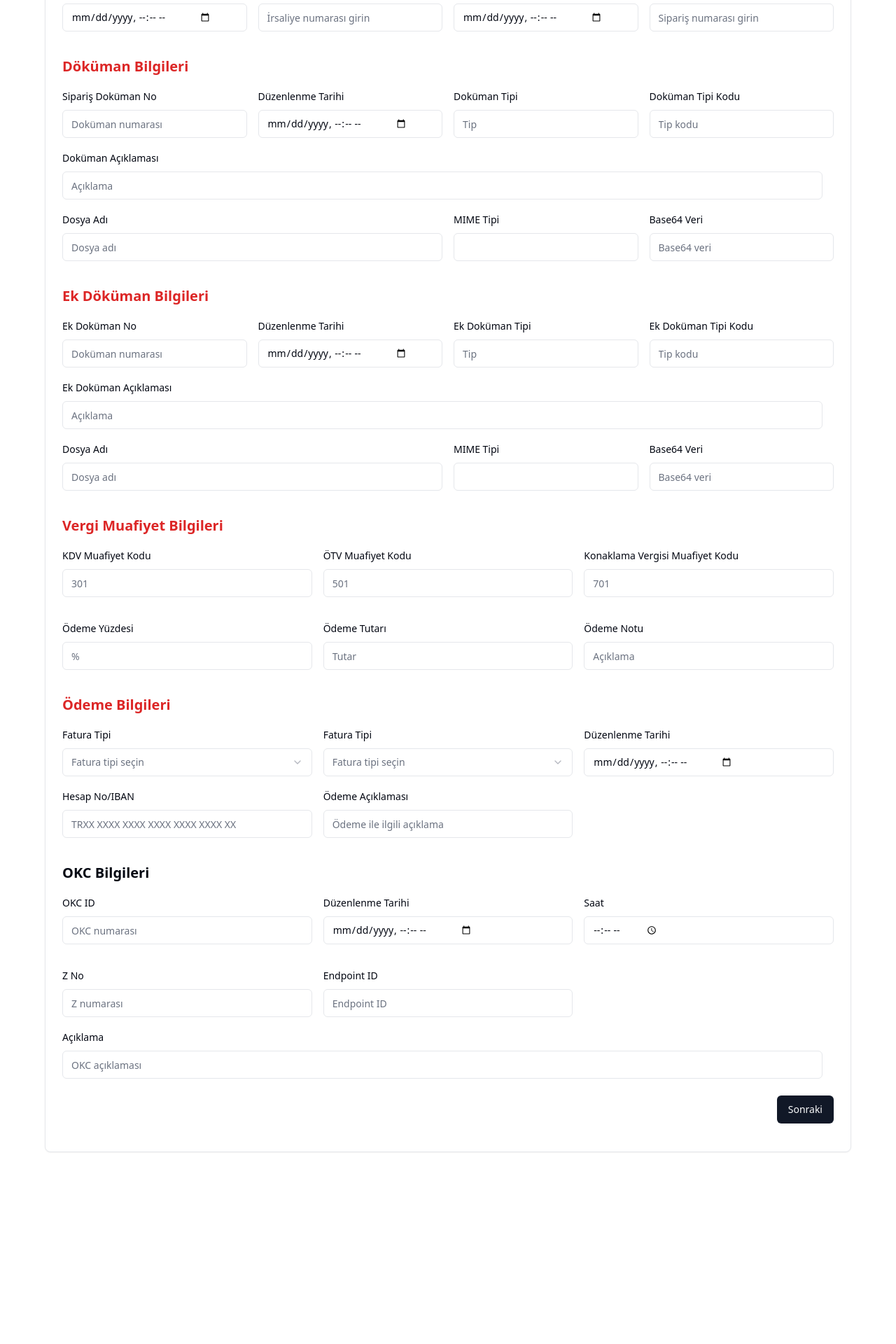
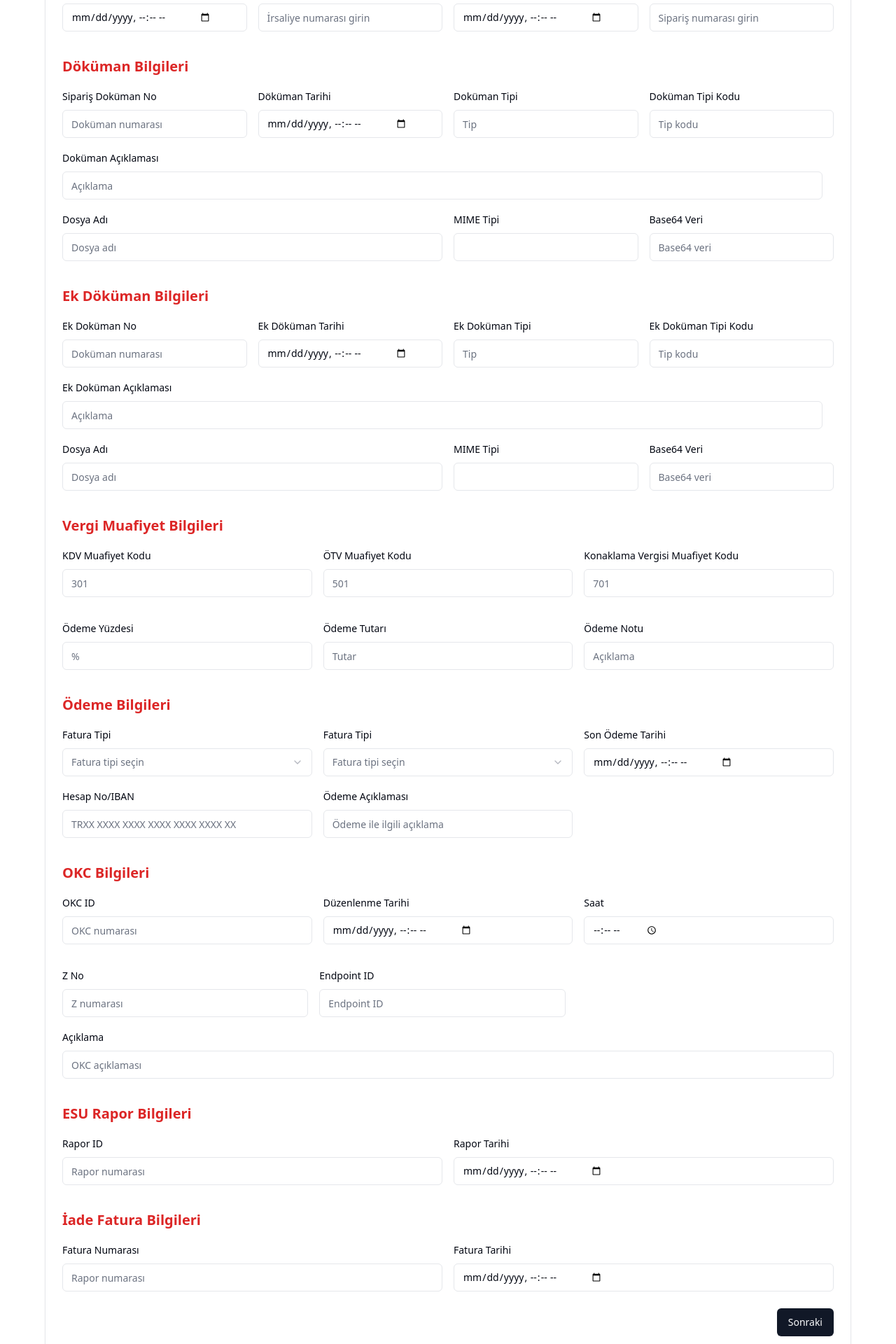
Before and after one commit to aliklc/e-invoice-assignment, a Next.js app: page / in a window 1280 px wide. Shown: the part 360-2280 px from the top of the page at 70% size. Before the commit the page ends 2038 px from the top, so only its background shows below. Built offline with nearby package versions, Linux system fonts and the light colour scheme.

Commit message:
tarihler düzenlendi

```diff
--- a/src/components/EInvoiceForm.tsx
+++ b/src/components/EInvoiceForm.tsx
@@ -95,14 +95,24 @@ export default function EInvoiceForm() {
         PayeeFinancialAccountID: "",
         Note: ""
       },
-        OKCInfo: {
+      OKCInfo: {
         ID: "",
         IssueDate: "",
         Time: "",
         ZNo: "",
         EndPointID: "",
         DocumentDescription: ""
-      }
+      },
+      ESUReportInfo: {
+        ID: "",
+        IssueDate: ""
+      },
+      ReturnInvoiceInfo: [
+        {
+          InvoiceNumber: "",
+          IssueDate: ""
+        }
+      ]
       },
       CompanyInfo: {
         TaxNumber: "",
--- a/src/components/InvoiceInfoForm.tsx
+++ b/src/components/InvoiceInfoForm.tsx
@@ -67,9 +67,7 @@ export function InvoiceInfoForm() {
           control={control}
           name="InvoiceInfo.IssueDate"
           render={({ field }) => {
-            // ISO formatını datetime-local formatına çevir
             const value = field.value ? new Date(field.value).toISOString().slice(0, 16) : '';
-
             return (
               <FormItem className="space-y-2">
                 <FormLabel>Düzenlenme Tarihi</FormLabel>
@@ -78,7 +76,6 @@ export function InvoiceInfoForm() {
                     type="datetime-local"
                     value={value}
                     onChange={(e) => {
-                      // datetime-local'dan gelen değeri ISO formatına çevir
                       field.onChange(e.target.value ? new Date(e.target.value).toISOString() : '');
                     }}
                   />
@@ -155,18 +152,15 @@ export function InvoiceInfoForm() {
           control={control}
           name="InvoiceInfo.DespatchDocumentReference.0.IssueDate"
           render={({ field }) => {
-            // ISO formatını datetime-local formatına çevir
             const value = field.value ? new Date(field.value).toISOString().slice(0, 16) : '';
-
             return (
               <FormItem className="space-y-2">
-                <FormLabel>Düzenlenme Tarihi</FormLabel>
+                <FormLabel>İrsaliye Tarihi</FormLabel>
                 <FormControl>
                   <Input
                     type="datetime-local"
                     value={value}
                     onChange={(e) => {
-                      // datetime-local'dan gelen değeri ISO formatına çevir
                       field.onChange(e.target.value ? new Date(e.target.value).toISOString() : '');
                     }}
                   />
@@ -193,18 +187,15 @@ export function InvoiceInfoForm() {
           control={control}
           name="InvoiceInfo.OrderReference.0.IssueDate"
           render={({ field }) => {
-            // ISO formatını datetime-local formatına çevir
             const value = field.value ? new Date(field.value).toISOString().slice(0, 16) : '';
-
             return (
               <FormItem className="space-y-2">
-                <FormLabel>Düzenlenme Tarihi</FormLabel>
+                <FormLabel>Sipariş Tarihi</FormLabel>
                 <FormControl>
                   <Input
                     type="datetime-local"
                     value={value}
                     onChange={(e) => {
-                      // datetime-local'dan gelen değeri ISO formatına çevir
                       field.onChange(e.target.value ? new Date(e.target.value).toISOString() : '');
                     }}
                   />
@@ -249,18 +240,15 @@ export function InvoiceInfoForm() {
           control={control}
           name="InvoiceInfo.OrderReferenceDocument.0.IssueDate"
           render={({ field }) => {
-            // ISO formatını datetime-local formatına çevir
             const value = field.value ? new Date(field.value).toISOString().slice(0, 16) : '';
-
             return (
               <FormItem className="space-y-2">
-                <FormLabel>Düzenlenme Tarihi</FormLabel>
+                <FormLabel>Döküman Tarihi</FormLabel>
                 <FormControl>
                   <Input
                     type="datetime-local"
                     value={value}
                     onChange={(e) => {
-                      // datetime-local'dan gelen değeri ISO formatına çevir
                       field.onChange(e.target.value ? new Date(e.target.value).toISOString() : '');
                     }}
                   />
@@ -373,18 +361,15 @@ export function InvoiceInfoForm() {
           control={control}
           name="InvoiceInfo.AdditionalDocumentReferences.0.IssueDate"
           render={({ field }) => {
-            // ISO formatını datetime-local formatına çevir
             const value = field.value ? new Date(field.value).toISOString().slice(0, 16) : '';
-
             return (
               <FormItem className="space-y-2">
-                <FormLabel>Düzenlenme Tarihi</FormLabel>
+                <FormLabel>Ek Döküman Tarihi</FormLabel>
                 <FormControl>
                   <Input
                     type="datetime-local"
                     value={value}
                     onChange={(e) => {
-                      // datetime-local'dan gelen değeri ISO formatına çevir
                       field.onChange(e.target.value ? new Date(e.target.value).toISOString() : '');
                     }}
                   />
@@ -627,18 +612,15 @@ export function InvoiceInfoForm() {
             control={control}
             name="InvoiceInfo.PaymentMeansInfo.DueDate"
             render={({ field }) => {
-              // ISO formatını datetime-local formatına çevir
               const value = field.value ? new Date(field.value).toISOString().slice(0, 16) : '';
-
               return (
                 <FormItem className="space-y-2">
-                  <FormLabel>Düzenlenme Tarihi</FormLabel>
+                  <FormLabel>Son Ödeme Tarihi</FormLabel>
                   <FormControl>
                     <Input
                       type="datetime-local"
                       value={value}
                       onChange={(e) => {
-                        // datetime-local'dan gelen değeri ISO formatına çevir
                         field.onChange(e.target.value ? new Date(e.target.value).toISOString() : '');
                       }}
                     />
@@ -676,7 +658,7 @@ export function InvoiceInfoForm() {
         />
         </div>
         <div className="flex items-center justify-normal mt-5">
-          <h2 className="text-xl font-semibold">OKC Bilgileri</h2>
+          <h2 className="text-red-600 text-xl font-semibold">OKC Bilgileri</h2>
         </div>
         <div className="col-span-5 grid grid-cols-3 gap-4">
           <FormField
@@ -696,9 +678,7 @@ export function InvoiceInfoForm() {
             control={control}
             name="InvoiceInfo.OKCInfo.IssueDate"
             render={({ field }) => {
-              // ISO formatını datetime-local formatına çevir
               const value = field.value ? new Date(field.value).toISOString().slice(0, 16) : '';
-
               return (
                 <FormItem className="space-y-2">
                   <FormLabel>Düzenlenme Tarihi</FormLabel>
@@ -707,7 +687,6 @@ export function InvoiceInfoForm() {
                       type="datetime-local"
                       value={value}
                       onChange={(e) => {
-                        // datetime-local'dan gelen değeri ISO formatına çevir
                         field.onChange(e.target.value ? new Date(e.target.value).toISOString() : '');
                       }}
                     />
@@ -758,7 +737,6 @@ export function InvoiceInfoForm() {
               </FormItem>
             )}
           />
-        </div>
         <FormField
           control={control}
           name="InvoiceInfo.OKCInfo.DocumentDescription"
@@ -772,6 +750,87 @@ export function InvoiceInfoForm() {
             </FormItem>
           )}
         />
+        </div>
+        <div className="flex items-center justify-normal mt-5">
+          <h2 className="text-red-600 text-xl font-semibold">ESU Rapor Bilgileri</h2>
+        </div>
+        <div className="col-span-5 grid grid-cols-2 gap-4">
+          <FormField
+            control={control}
+            name="InvoiceInfo.ESUReportInfo.ID"
+            render={({ field }) => (
+              <FormItem className="space-y-2">
+                <FormLabel>Rapor ID</FormLabel>
+                <FormControl>
+                  <Input placeholder="Rapor numarası" {...field} />
+                </FormControl>
+                <FormMessage className="text-xs" />
+              </FormItem>
+            )}
+          />
+          <FormField
+            control={control}
+            name="InvoiceInfo.ESUReportInfo.IssueDate"
+            render={({ field }) => {
+              const value = field.value ? new Date(field.value).toISOString().slice(0, 16) : '';
+              return (
+                <FormItem className="space-y-2">
+                  <FormLabel>Rapor Tarihi</FormLabel>
+                  <FormControl>
+                    <Input
+                      type="datetime-local"
+                      value={value}
+                      onChange={(e) => {
+                        field.onChange(e.target.value ? new Date(e.target.value).toISOString() : '');
+                      }}
+                    />
+                  </FormControl>
+                  <FormMessage className="text-xs" />
+                </FormItem>
+              )
+            }}
+          />
+          </div>
+        <div className="flex items-center justify-normal mt-5">
+          <h2 className="text-red-600 text-xl font-semibold">İade Fatura Bilgileri</h2>
+        </div>
+        <div className="col-span-5 grid grid-cols-2 gap-4">
+          <FormField
+            control={control}
+            name="InvoiceInfo.ReturnInvoiceInfo.0.InvoiceNumber"
+            render={({ field }) => (
+              <FormItem className="space-y-2">
+                <FormLabel>Fatura Numarası</FormLabel>
+                <FormControl>
+                  <Input placeholder="Rapor numarası" {...field} />
+                </FormControl>
+                <FormMessage className="text-xs" />
+              </FormItem>
+            )}
+          />
+          <FormField
+            control={control}
+            name="InvoiceInfo.ReturnInvoiceInfo.0.IssueDate"
+            render={({ field }) => {
+              const value = field.value ? new Date(field.value).toISOString().slice(0, 16) : '';
+              return (
+                <FormItem className="space-y-2">
+                  <FormLabel>Fatura Tarihi</FormLabel>
+                  <FormControl>
+                    <Input
+                      type="datetime-local"
+                      value={value}
+                      onChange={(e) => {
+                        field.onChange(e.target.value ? new Date(e.target.value).toISOString() : '');
+                      }}
+                    />
+                  </FormControl>
+                  <FormMessage className="text-xs" />
+                </FormItem>
+              )
+            }}
+          />
+          </div>
       </div>
     </section>
   );
--- a/src/lib/zodSchemas.ts
+++ b/src/lib/zodSchemas.ts
@@ -90,6 +90,24 @@ const OKCInfoSchema = z.object({
   DocumentDescription: z.string().optional()
 });
 
+const ESUReportInfoSchema = z.object({
+  ID: z.string().optional(),
+  IssueDate: z.string()
+    .refine(val => !isNaN(Date.parse(val)), {
+      message: "Geçerli bir tarih/saat formatı girin"
+    })
+    .optional(),
+});
+
+const ReturnInvoiceItemSchema = z.object({
+  InvoiceNumber: z.string().min(1, "Fatura numarası boş olamaz"),
+  IssueDate: z.string()
+    .refine(val => !isNaN(Date.parse(val)), {
+      message: "Geçerli bir tarih/saat formatı girin"
+    })
+    .optional(),
+});
+
 // InvoiceInfo için Zod Şeması
 const InvoiceInfoSchema = z.object({
   UUID: z.string(),
@@ -124,6 +142,8 @@ const InvoiceInfoSchema = z.object({
   PaymentTermsInfo: PaymentTermsInfoSchema.optional(),
   PaymentMeansInfo: PaymentMeansInfoSchema.optional(),
   OKCInfo: OKCInfoSchema.optional(),
+  ESUReportInfo: ESUReportInfoSchema.optional(),
+  ReturnInvoiceInfo: z.array(ReturnInvoiceItemSchema).optional()
 });
 
 // CompanyInfo için Zod Şeması
```
Also changed, not shown: src/lib/types.ts (+13 -0 lines).
